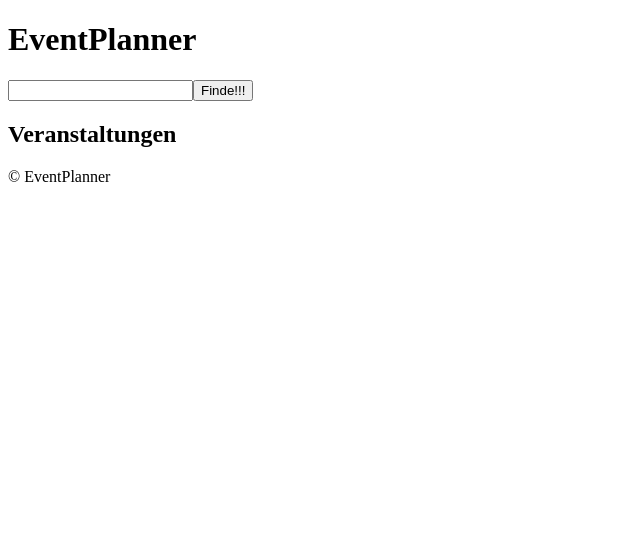
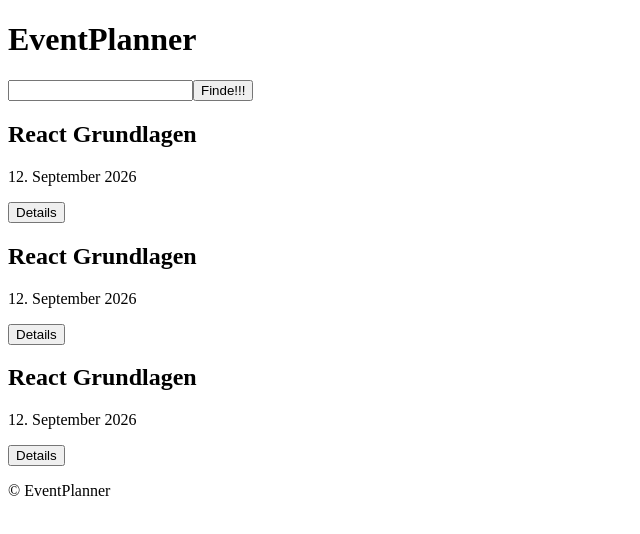
Before and after one commit to jaderbass/eventplanner, a React (Vite) app: page / in a window 1280 px wide. Shown: the top 534 px of the page, without its empty margins (0-640 px from the left). Built offline with nearby package versions, Linux system fonts and the light colour scheme.

Commit message:
feat: first static EventList

```diff
--- a/src/main.jsx
+++ b/src/main.jsx
@@ -32,6 +32,26 @@
   );
 }
 
+function EventCard() {
+  return (
+    <article>
+      <h2>React Grundlagen</h2>
+      <p>12. September 2026</p>
+      <button>Details</button>
+    </article>
+  );
+}
+
+function EventList() {
+  return (
+    <section>
+      <EventCard />
+      <EventCard />
+      <EventCard />
+    </section>
+  );
+}
+
 // Haupt-Komponente für das UI
 function App() {
   return (
@@ -39,13 +59,13 @@
     // Fragment: gruppiert mehrere JSX-Elemente, ohne selbst ein HTML-Element im DOM zu erzeugen
     <>
       <Header />
-      <Search />
       <main>
-        <h2>Veranstaltungen</h2>
+        <Search />
+        <EventList />
       </main>
       <Footer />
     </>
   );
 }
 
-root.render( <App /> );
+root.render(<App />);
```
